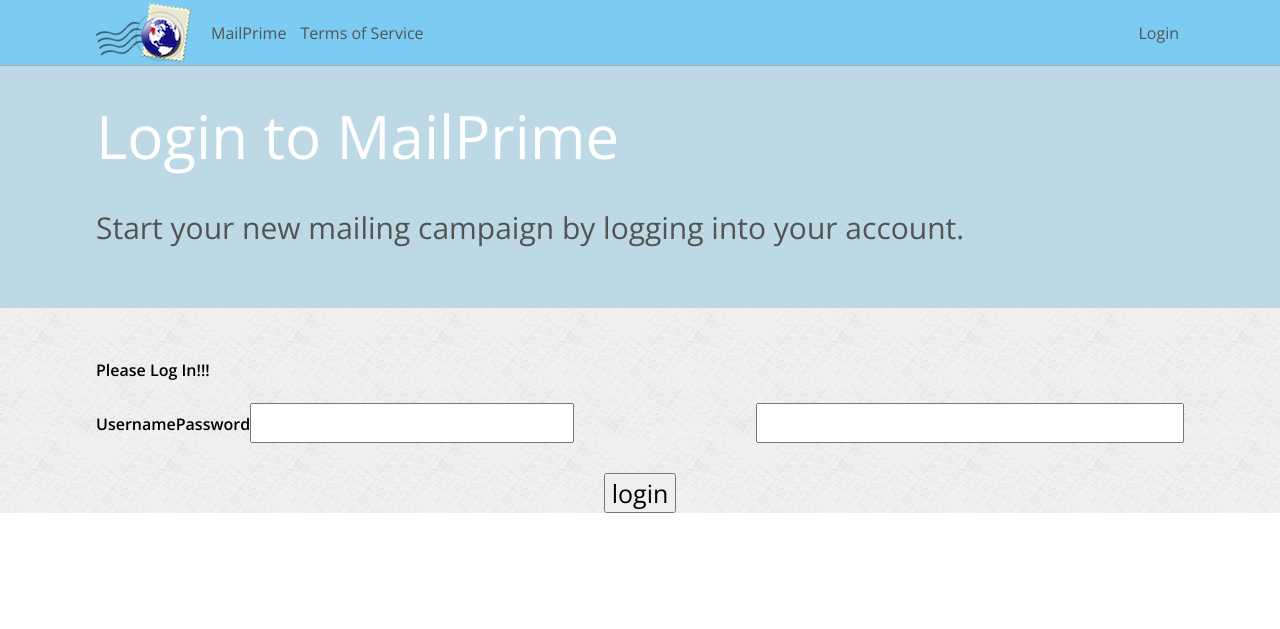
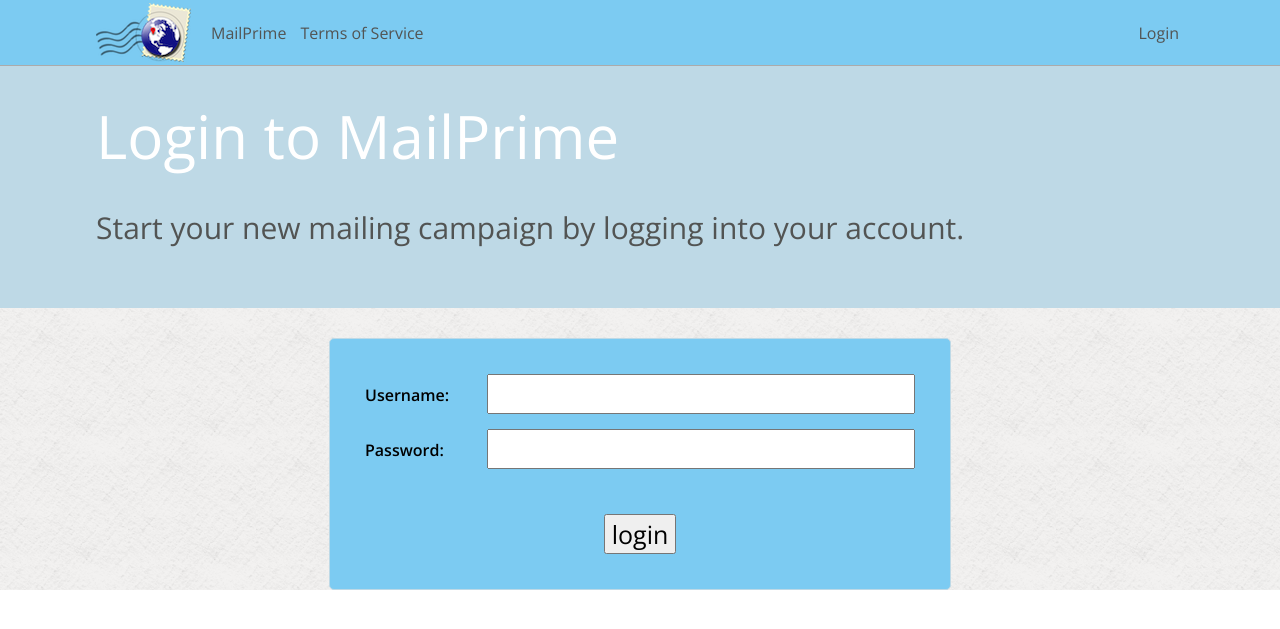
Before and after one commit to nomadmtb/mailprime, a Django app: page /login in a window 1280 px wide. Shown: the top 629 px of the page. Run offline with Django 3.2, Linux system fonts and the light colour scheme; parts of the project's set-up code (start-up, migrations or seed data) failed here and were passed over; some libraries are stand-ins or nearby versions.

Commit message:
User Login Form Fixed

```diff
--- a/mailprime/mailer/forms.py
+++ b/mailprime/mailer/forms.py
@@ -1,15 +1,19 @@
-from django.forms import ModelForm, Textarea
+from django import forms
 from mailer.models import Campaign, Message
 
 # Model Forms for the Application
 
-class CampaignForm(ModelForm):
+class CampaignForm(forms.ModelForm):
 	class Meta:
 		model = Campaign
 		fields = ['title', 'about']
-		widgets = { 'about': Textarea(attrs={'cols': 35, 'rows': 6})}
+		widgets = { 'about': forms.Textarea(attrs={'cols': 35, 'rows': 6})}
 
-class MessageForm(ModelForm):
+class MessageForm(forms.ModelForm):
 	class Meta:
 		model = Message
 		fields = ['title', 'body', 'template', 'deploy_date']
+
+class LoginForm(forms.Form):
+	username = forms.CharField(max_length=50)
+	password = forms.CharField(max_length=50, widget=forms.PasswordInput)
--- a/mailprime/mailer/templates/login.html
+++ b/mailprime/mailer/templates/login.html
@@ -2,15 +2,27 @@
 
 {% block content %}
 
-	<h4>Please Log In!!!</h4>
+<div class="form_wrapper">
 	<form action="/login" method="post">
 		{% csrf_token %}
-		<label for='username'>Username</label>
-		<input type='text' name='username'>
-		<label for='password'>Password</label>
-		<input type='password' name='password'>
-		<input type='submit' value='login'>
+
+		{% for hidden in form.hidden_fields %}
+			{{ hidden }}
+		{% endfor %}
+
+		<ul class="form_item">
+			{% for field in form.visible_fields %}
+			<li>
+				{{ field.label_tag }}
+				{{ field }}
+				<div class="clear_float"></div>
+			</li>
+			{% endfor %}
+		</ul>
+		<div class="clear_float"></div>
+		<input type="submit" name="submit" value="login" />
 	</form>
+</div>
 
 {% endblock %}
 
--- a/mailprime/mailer/views.py
+++ b/mailprime/mailer/views.py
@@ -6,7 +6,7 @@ from django.http import HttpResponseRedirect, HttpResponse
 from mailer.models import Profile, Campaign, Recipient, Event, Message
 from django.contrib import messages
 from django.http import Http404
-from mailer.forms import CampaignForm, MessageForm
+from mailer.forms import CampaignForm, MessageForm, LoginForm
 
 # Homepage for the application
 def index(request):
@@ -15,18 +15,20 @@ def index(request):
 
 # The login page for the application.
 def login(request):
-	data = { "page_title": "login" }
-	csrfContext = RequestContext(request, data)
+	page_vars = { "page_title": "login" }
 
 	if request.method == 'POST':
+
 		if authenticate_user(request, request.POST['username'], request.POST['password']):
 			return HttpResponseRedirect('/' + request.user.username + '/campaigns')
 		else:
 			return HttpResponseRedirect('/login')
-	else:
+	elif request.method == 'GET':
 		if current_user(request):
 			return HttpResponseRedirect('/')
 		else:
+			page_vars['form'] = LoginForm()
+			csrfContext = RequestContext(request, page_vars)
 			return render(request, 'login.html', csrfContext)
 
 # The logout view that will logout the user.
--- a/mailprime/static/css/base.css
+++ b/mailprime/static/css/base.css
@@ -199,6 +199,11 @@ input[type="text"] {
   float: right;
   width: 420px;
 }
+input[type="password"] {
+  display: inline-block;
+  float: right;
+  width: 420px;
+}
 input[type="submit"] {
   display: block;
   margin: 0 auto;
--- a/mailprime/static/css/base.less
+++ b/mailprime/static/css/base.less
@@ -240,6 +240,12 @@ input[type="text"] {
 	width: 420px;
 }
 
+input[type="password"] {
+	display: inline-block;
+	float: right;
+	width: 420px;
+}
+
 input[type="submit"] {
 	display: block;
 	margin: 0 auto;
```
Also changed, not shown: mailprime/db.sqlite3.
